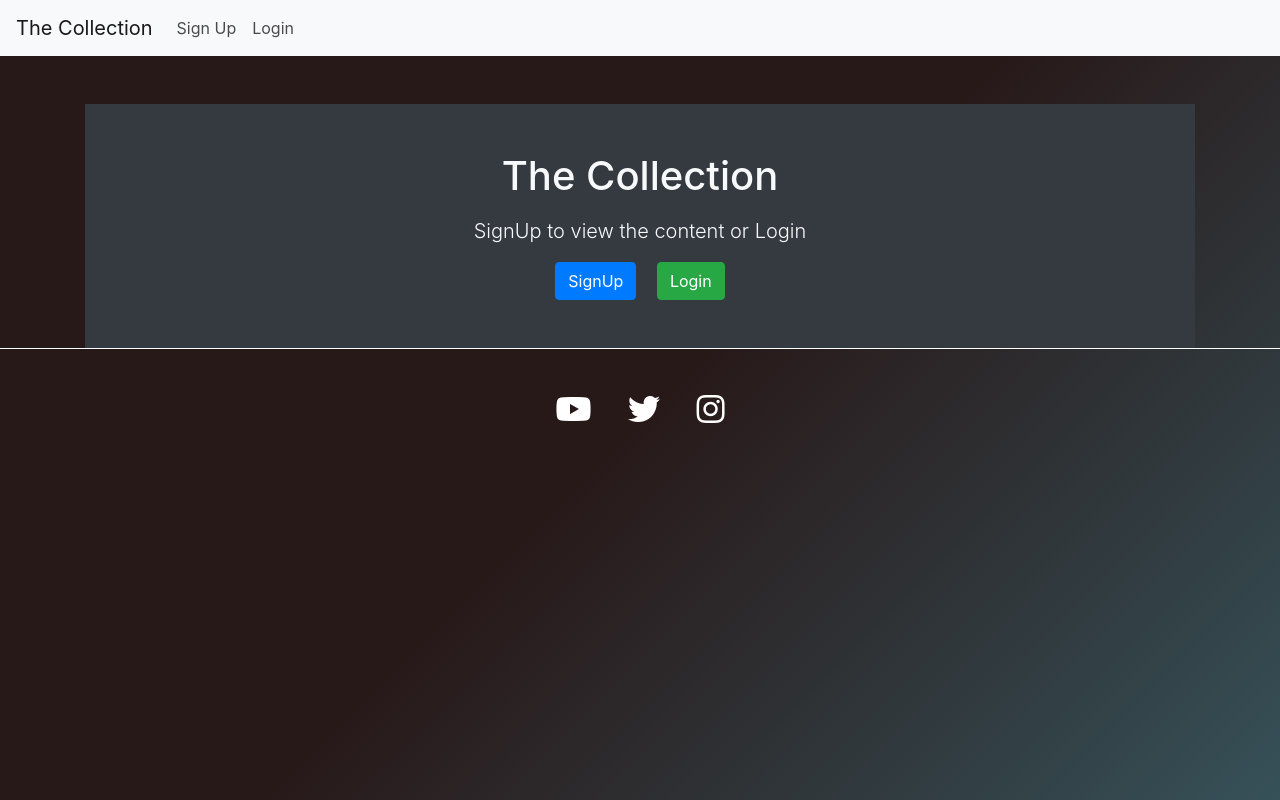
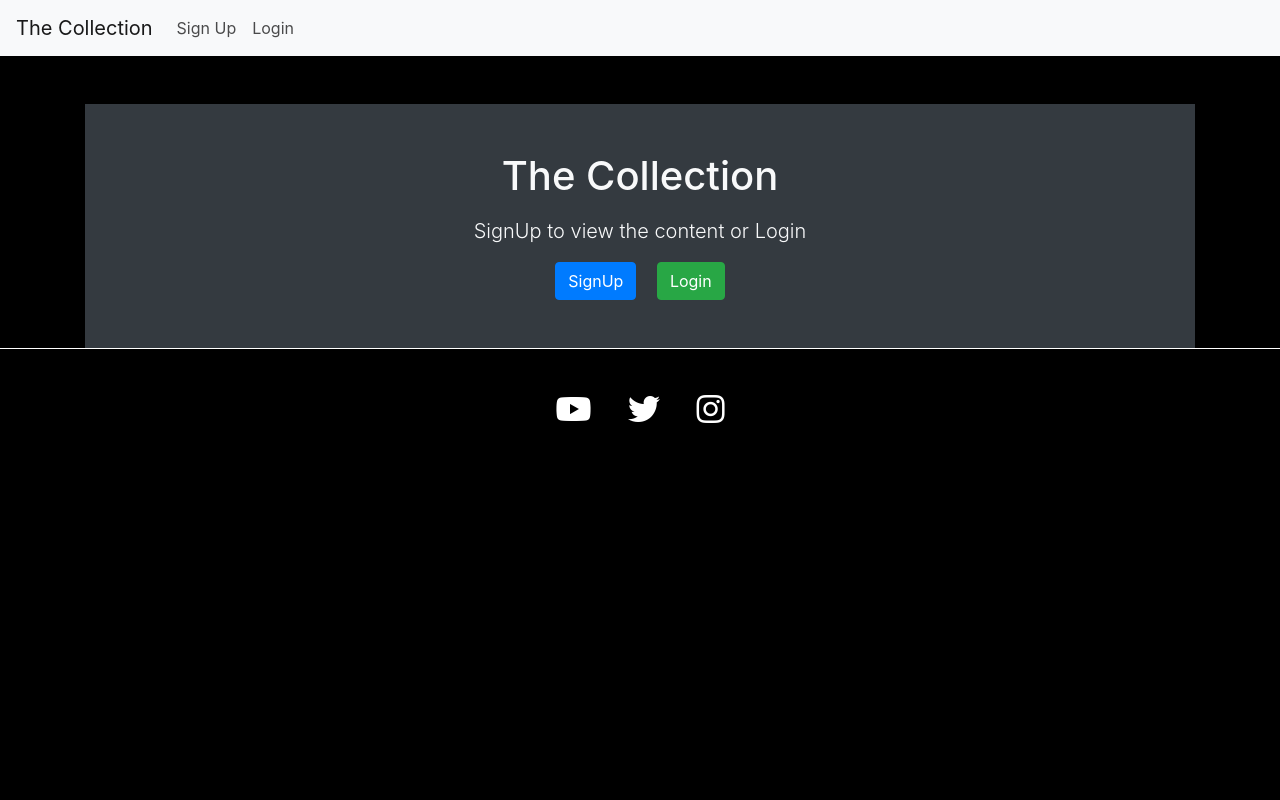
Before and after one commit to rpf13/the-collection, a Django app: page / in a window 1280 px wide. Run offline with Django 3.2, Linux system fonts and the light colour scheme.

Commit message:
fix: Remove transient background

```diff
--- a/static/css/style.css
+++ b/static/css/style.css
@@ -4,73 +4,6 @@
 .navbar-light .navbar-nav .nav-link {
   color: rgb(0 0 0 / 70%);
 }
-
-.text-color {
-  color: white;
-}
-
-/* Animated bg inspired by "Alvaro https://codepen.io/alvarotrigo/pen/dyzgOER */
-.bg-anim {
-  width: 100%;
-  height: 100vh;
-  /* display: flex; */
-  /* align-items: center; */
-  /* justify-content: center; */
-  /* background-size: 300% 300%; */
-  background-image: linear-gradient(135deg, #281919 0%, #281919 25%, #281919 51%, #365158 100%);
-  -webkit-animation: AnimateBG 20s ease infinite;
-          animation: AnimateBG 20s ease infinite;
-}
-
-@-webkit-keyframes AnimateBG {
-  0% {
-    background-position: 0% 50%;
-  }
-  50% {
-    background-position: 100% 50%;
-  }
-  100% {
-    background-position: 0% 50%;
-  }
-}
-
-@-moz-keyframes AnimateBG {
-  0% {
-    background-position: 0% 50%;
-  }
-  50% {
-    background-position: 100% 50%;
-  }
-  100% {
-    background-position: 0% 50%;
-  }
-}
-
-@-o-keyframes AnimateBG {
-  0% {
-    background-position: 0% 50%;
-  }
-  50% {
-    background-position: 100% 50%;
-  }
-  100% {
-    background-position: 0% 50%;
-  }
-}
-
-@keyframes AnimateBG {
-  0% {
-    background-position: 0% 50%;
-  }
-  50% {
-    background-position: 100% 50%;
-  }
-  100% {
-    background-position: 0% 50%;
-  }
-}
-
-
 
 /* Footer */
 
--- a/templates/base.html
+++ b/templates/base.html
@@ -35,8 +35,7 @@
 </head>
 
 <!-- NOTE TO REMOVE STATIC STYLE AND REFERENCE TO CSS FILE -->
-<!-- <body style="background-color: black; color: white;"> -->
-<body class="text-color bg-anim">
+<body style="background-color: black; color: white;">
 
     <!-- Navigation Section -->
     <nav class="navbar navbar-expand-lg navbar-light bg-light">
```
